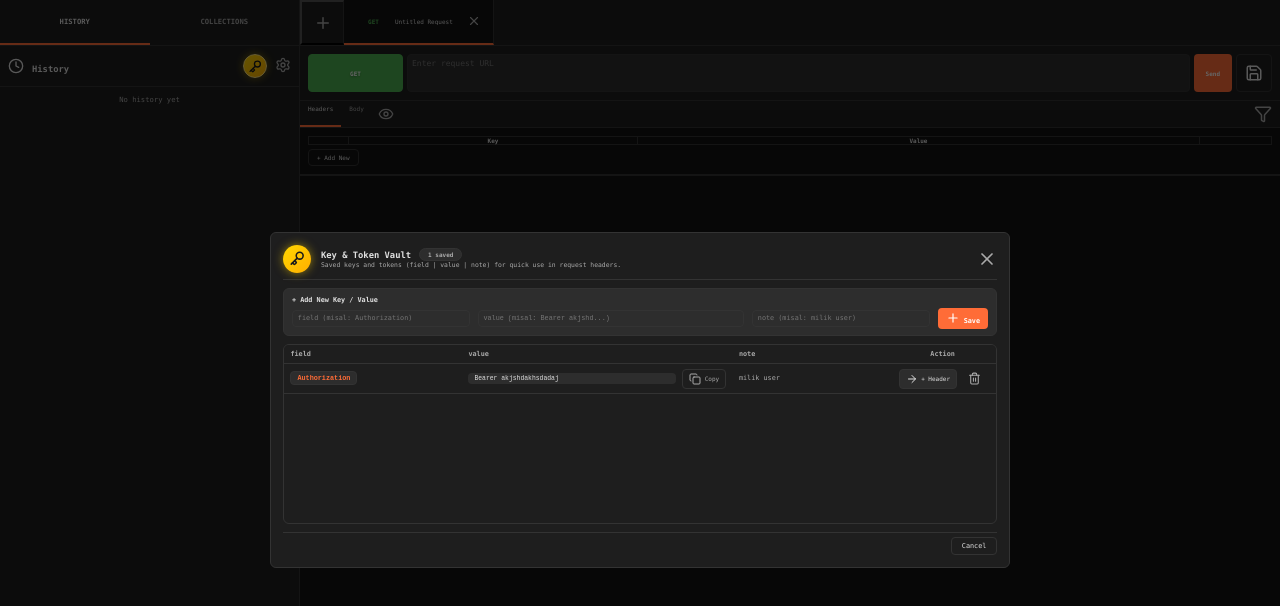
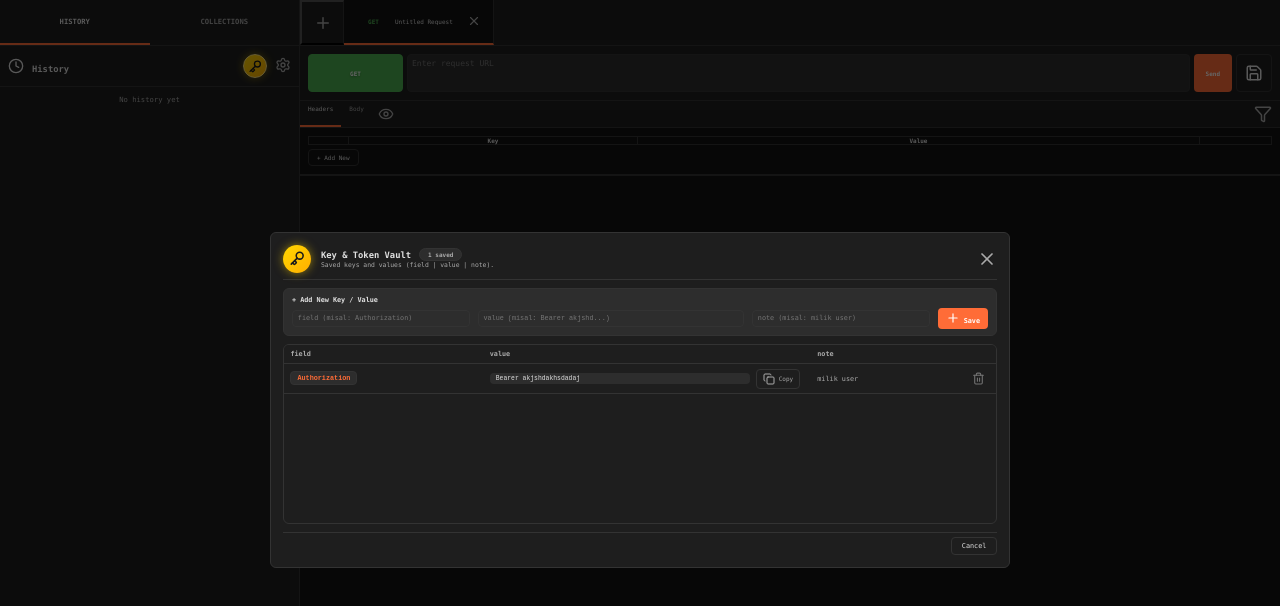
Before and after one commit to mayugoro/ekstensi-api-client, a React (Vite) app: page / in a window 1280 px wide. Both pictures are taken after a click on the element 255 px from the left and 66 px from the top of the page. Shown: the top 606 px of the page. Built offline with nearby package versions, Linux system fonts and the light colour scheme.

Commit message:
feat: add main App component for API client extension UI and state management

```diff
--- a/src/App.tsx
+++ b/src/App.tsx
@@ -4,7 +4,7 @@ import type { RequestConfig, TabData, HistoryItem, HttpMethod, AppTheme, SavedRe
 import { createEmptyRequest, parseUrlAndParams, t } from './utils';
 import { RequestEditor } from './components/RequestEditor';
 import { ResponseEditor } from './components/ResponseEditor';
-import { Clock, Plus, X, Trash2, Settings, Save, Folder, Menu, Search, Key, Copy, Check, ArrowRight } from 'lucide-react';
+import { Clock, Plus, X, Trash2, Settings, Save, Folder, Menu, Search, Key, Copy, Check } from 'lucide-react';
 
 function App() {
   const [tabs, setTabs] = useState<TabData[]>([]);
@@ -37,7 +37,6 @@ function App() {
   const [newVaultNote, setNewVaultNote] = useState('');
   const [vaultError, setVaultError] = useState('');
   const [copiedVaultId, setCopiedVaultId] = useState<string | null>(null);
-  const [appliedVaultId, setAppliedVaultId] = useState<string | null>(null);
   const isLoadedRef = useRef(false);
 
   const [expandedFolders, setExpandedFolders] = useState<Record<string, boolean>>({});
@@ -429,25 +428,6 @@ function App() {
     navigator.clipboard.writeText(value);
     setCopiedVaultId(id);
     setTimeout(() => setCopiedVaultId(null), 1500);
-  };
-
-  const handleApplyVaultKey = (vaultKey: UserVaultKey) => {
-    if (!activeTab) return;
-    const existingHeaders = [...activeTab.request.headers];
-    const idx = existingHeaders.findIndex(h => h.key.trim().toLowerCase() === vaultKey.field.trim().toLowerCase());
-    if (idx !== -1) {
-      existingHeaders[idx] = { ...existingHeaders[idx], value: vaultKey.value, active: true };
-    } else {
-      const emptyIdx = existingHeaders.findIndex(h => !h.key.trim() && !h.value.trim());
-      if (emptyIdx !== -1) {
-        existingHeaders[emptyIdx] = { ...existingHeaders[emptyIdx], key: vaultKey.field, value: vaultKey.value, active: true };
-      } else {
-        existingHeaders.push({ id: uuidv4(), key: vaultKey.field, value: vaultKey.value, active: true });
-      }
-    }
-    updateActiveTabRequest({ ...activeTab.request, headers: existingHeaders });
-    setAppliedVaultId(vaultKey.id);
-    setTimeout(() => setAppliedVaultId(null), 1500);
   };
 
   const handleSaveToVault = (field: string, value: string, note: string = '') => {
@@ -997,8 +977,8 @@ function App() {
                   </div>
                   <div style={{ fontSize: '0.8rem', color: 'var(--text-secondary)' }}>
                     {language === 'id'
-                      ? 'Daftar key dan token yang disimpan (field | value | note) untuk digunakan pada Header request.'
-                      : 'Saved keys and tokens (field | value | note) for quick use in request headers.'}
+                      ? 'Daftar key dan value yang disimpan (field | value | note).'
+                      : 'Saved keys and values (field | value | note).'}
                   </div>
                 </div>
               </div>
@@ -1107,16 +1087,14 @@ function App() {
                       top: 0,
                       zIndex: 2
                     }}>
-                      <th style={{ padding: '0.6rem 0.8rem', width: '25%', fontWeight: '600' }}>field</th>
-                      <th style={{ padding: '0.6rem 0.8rem', width: '38%', fontWeight: '600' }}>value</th>
-                      <th style={{ padding: '0.6rem 0.8rem', width: '22%', fontWeight: '600' }}>note</th>
-                      <th style={{ padding: '0.6rem 0.8rem', width: '15%', textAlign: 'center', fontWeight: '600' }}>{language === 'id' ? 'Aksi' : 'Action'}</th>
+                      <th style={{ padding: '0.6rem 0.8rem', width: '28%', fontWeight: '600' }}>field</th>
+                      <th style={{ padding: '0.6rem 0.8rem', width: '46%', fontWeight: '600' }}>value</th>
+                      <th style={{ padding: '0.6rem 0.8rem', width: '26%', fontWeight: '600' }}>note</th>
                     </tr>
                   </thead>
                   <tbody>
                     {filteredVaultKeys.map((item) => {
                       const isCopied = copiedVaultId === item.id;
-                      const isApplied = appliedVaultId === item.id;
                       return (
                         <tr
                           key={item.id}
@@ -1138,7 +1116,7 @@ function App() {
                               borderRadius: '4px',
                               border: '1px solid var(--border-color)',
                               display: 'inline-block',
-                              maxWidth: '160px',
+                              maxWidth: '180px',
                               overflow: 'hidden',
                               textOverflow: 'ellipsis',
                               whiteSpace: 'nowrap'
@@ -1158,7 +1136,7 @@ function App() {
                                   padding: '2px 6px',
                                   borderRadius: '4px',
                                   fontSize: '0.8rem',
-                                  maxWidth: '220px',
+                                  maxWidth: '260px',
                                   overflow: 'hidden',
                                   textOverflow: 'ellipsis',
                                   whiteSpace: 'nowrap',
@@ -1202,49 +1180,16 @@ function App() {
 
                           {/* Column 3: Note */}
                           <td style={{ padding: '0.6rem 0.8rem', verticalAlign: 'middle', color: 'var(--text-secondary)' }}>
+                            <div style={{ display: 'flex', alignItems: 'center', justifyContent: 'space-between', gap: '8px' }}>
                               <span style={{
                                 display: 'inline-block',
-                              maxWidth: '150px',
+                                maxWidth: '170px',
                                 overflow: 'hidden',
                                 textOverflow: 'ellipsis',
                                 whiteSpace: 'nowrap'
                               }} title={item.note || '-'}>
                                 {item.note || <span style={{ opacity: 0.5 }}>-</span>}
                               </span>
-                          </td>
-
-                          {/* Column 4: Actions */}
-                          <td style={{ padding: '0.6rem 0.8rem', verticalAlign: 'middle', textAlign: 'center' }}>
-                            <div style={{ display: 'flex', alignItems: 'center', justifyContent: 'center', gap: '6px' }}>
-                              <button
-                                onClick={() => handleApplyVaultKey(item)}
-                                title={language === 'id' ? 'Terapkan ke Request Header aktif' : 'Apply to active Request Header'}
-                                style={{
-                                  background: isApplied ? '#10b981' : 'var(--bg-input)',
-                                  border: `1px solid ${isApplied ? '#10b981' : 'var(--border-color)'}`,
-                                  borderRadius: '4px',
-                                  cursor: 'pointer',
-                                  padding: '3px 6px',
-                                  color: isApplied ? '#ffffff' : 'var(--text-primary)',
-                                  display: 'flex',
-                                  alignItems: 'center',
-                                  gap: '3px',
-                                  fontSize: '0.75rem',
-                                  transition: 'all 0.15s'
-                                }}
-                              >
-                                {isApplied ? (
-                                  <>
-                                    <Check size={12} strokeWidth={2.5} />
-                                    <span>{language === 'id' ? 'Diterapkan' : 'Applied'}</span>
-                                  </>
-                                ) : (
-                                  <>
-                                    <ArrowRight size={12} />
-                                    <span>{language === 'id' ? '+ Header' : '+ Header'}</span>
-                                  </>
-                                )}
-                              </button>
                               <button
                                 onClick={() => handleDeleteVaultKey(item.id)}
                                 title={language === 'id' ? 'Hapus key ini' : 'Delete this key'}
@@ -1256,10 +1201,17 @@ function App() {
                                   color: 'var(--text-secondary)',
                                   borderRadius: '4px',
                                   display: 'flex',
-                                  alignItems: 'center'
+                                  alignItems: 'center',
+                                  opacity: 0.6
                                 }}
-                                onMouseEnter={(e) => e.currentTarget.style.color = 'var(--error-color)'}
-                                onMouseLeave={(e) => e.currentTarget.style.color = 'var(--text-secondary)'}
+                                onMouseEnter={(e) => {
+                                  e.currentTarget.style.color = 'var(--error-color)';
+                                  e.currentTarget.style.opacity = '1';
+                                }}
+                                onMouseLeave={(e) => {
+                                  e.currentTarget.style.color = 'var(--text-secondary)';
+                                  e.currentTarget.style.opacity = '0.6';
+                                }}
                               >
                                 <Trash2 size={13} />
                               </button>
```
Lines whose indentation alone changed are shown as unchanged.
